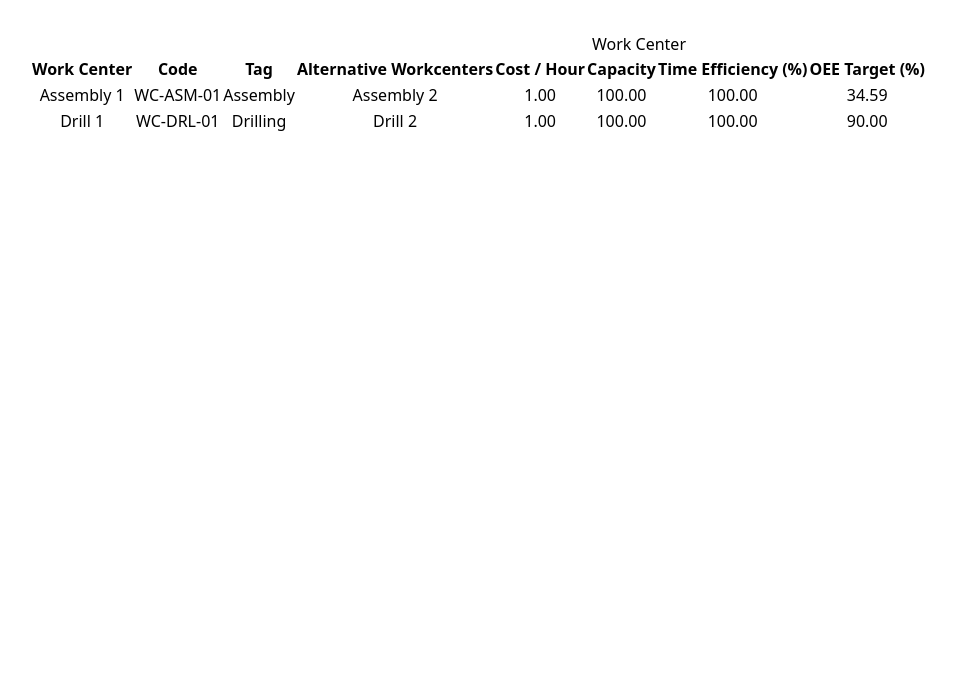
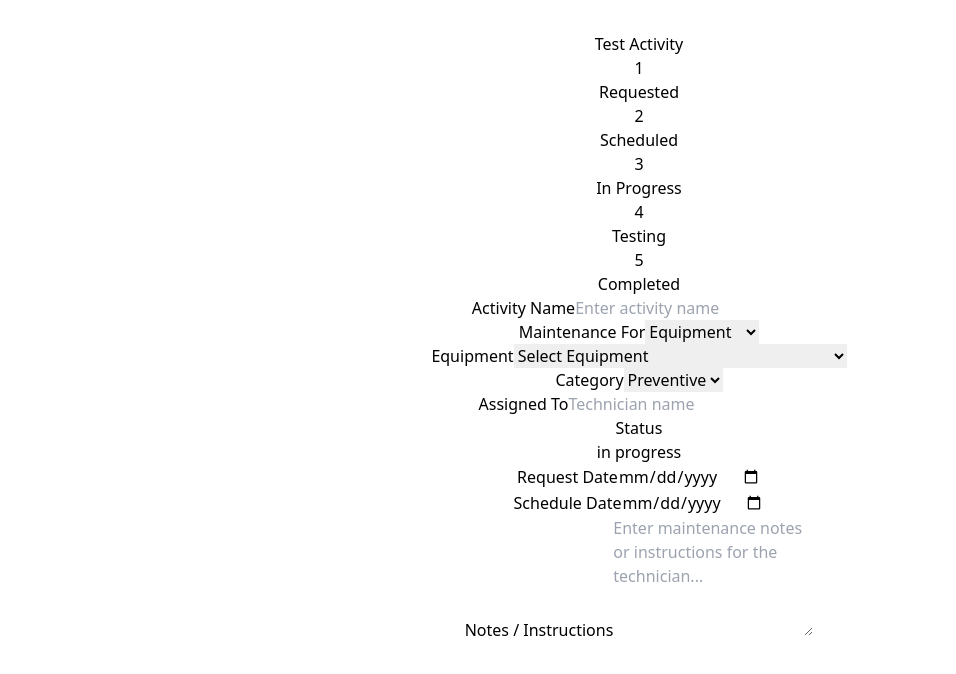
Before and after one commit to kenilp12/GearGuard-The-Ultimate-Maintenance-Tracker, a React app in the folder Frontend/GearGuard/: page / in a window 1280 px wide. Shown: the top 674 px of the page, without its empty margins (1-957 px from the left). Built offline with nearby package versions, Linux system fonts and the light colour scheme; the HTML template or start-up script is replaced by a standard one.

Commit message:
add testactivity

```diff
--- a/Frontend/GearGuard/src/App.jsx
+++ b/Frontend/GearGuard/src/App.jsx
@@ -7,6 +7,7 @@ import Signup from './pages/Signup'
 import Dashboard from './pages/Dashboard'
 import Testactivity from './Component/testactivity'
 import Workunit from './component/Workunit'
+import Team from './component/Team'
 
    function App() {
 
@@ -15,8 +16,9 @@ import Workunit from './component/Workunit'
       {/* // <Signin /> */}
       {/* <Signup /> */}
       {/* <Dashboard /> */}
-      {/* <Testactivity /> */}
-      <Workunit />
+       <Testactivity />
+        {/* <Workunit />  */}
+        {/* <Team /> */}
     </>
   );
 }
--- a/Frontend/GearGuard/src/component/Testactivity.jsx
+++ b/Frontend/GearGuard/src/component/Testactivity.jsx
@@ -8,25 +8,19 @@ const stages = [
   "Completed",
 ];
 
-// Sample equipment data
+// Sample equipment data for dropdown
 const equipmentData = [
   {
+    id: 1,
     equipmentName: "Samsung Monitor 15\"",
-    employee: "Tejas Modi",
-    department: "Admin",
     serialNumber: "MT/125/22778837",
-    technician: "Mitchell Admin",
-    equipmentCategory: "Monitors",
-    company: "My Company (San Francisco)"
+    displayName: "Samsung Monitor 15\" - MT/125/22778837"
   },
   {
+    id: 2,
     equipmentName: "Acer Laptop",
-    employee: "Bhaumik P",
-    department: "Technician",
     serialNumber: "MT/122/11112222",
-    technician: "Marc Demo",
-    equipmentCategory: "Computers",
-    company: "My Company (San Francisco)"
+    displayName: "Acer Laptop - MT/122/11112222"
   }
 ];
 
@@ -34,7 +28,7 @@ const TestActivity = () => {
   const [currentStage, setCurrentStage] = useState(2); // In Progress
   const [status, setStatus] = useState("in-progress");
   const [maintenanceFor, setMaintenanceFor] = useState("Equipment");
-  const [searchQuery, setSearchQuery] = useState("");
+  const [selectedEquipment, setSelectedEquipment] = useState("");
 
   return (
     <div className="p-6 bg-gray-100 min-h-screen">
@@ -43,65 +37,6 @@ const TestActivity = () => {
       <h1 className="text-2xl font-semibold text-gray-800 mb-6">
         Test Activity
       </h1>
-
-      {/* ================= EQUIPMENT SECTION ================= */}
-      <div className="bg-white p-6 rounded shadow mb-6">
-        {/* Header with New Button, Title, and Search */}
-        <div className="flex items-center justify-between mb-6">
-          <div className="flex items-center gap-4">
-            <button className="bg-blue-600 text-white px-5 py-2 rounded-lg hover:bg-blue-700 transition-colors">
-              New
-            </button>
-            <h2 className="text-xl font-semibold text-gray-800">Equipment</h2>
-          </div>
-
-          {/* Search Bar */}
-          <div className="relative flex-1 max-w-md ml-4">
-            <input
-              type="text"
-              value={searchQuery}
-              onChange={(e) => setSearchQuery(e.target.value)}
-              placeholder="Q Search"
-              className="w-full px-4 py-2 pr-10 border rounded-lg focus:outline-none focus:ring-2 focus:ring-blue-400"
-            />
-            <div className="absolute right-3 top-1/2 -translate-y-1/2">
-              <svg className="w-5 h-5 text-gray-400" fill="none" stroke="currentColor" viewBox="0 0 24 24">
-                <path strokeLinecap="round" strokeLinejoin="round" strokeWidth={2} d="M19 9l-7 7-7-7" />
-              </svg>
-            </div>
-          </div>
-        </div>
-
-        {/* Equipment Table */}
-        <div className="overflow-x-auto">
-          <table className="w-full text-sm text-left">
-            <thead className="bg-gray-50 text-gray-700 border-b">
-              <tr>
-                <th className="px-4 py-3 font-semibold">Equipment Name</th>
-                <th className="px-4 py-3 font-semibold">Employee</th>
-                <th className="px-4 py-3 font-semibold">Department</th>
-                <th className="px-4 py-3 font-semibold">Serial Number</th>
-                <th className="px-4 py-3 font-semibold">Technician</th>
-                <th className="px-4 py-3 font-semibold">Equipment Category</th>
-                <th className="px-4 py-3 font-semibold">Company</th>
-              </tr>
-            </thead>
-            <tbody>
-              {equipmentData.map((equipment, index) => (
-                <tr key={index} className="border-b hover:bg-gray-50 transition-colors">
-                  <td className="px-4 py-3 text-gray-800">{equipment.equipmentName}</td>
-                  <td className="px-4 py-3 text-gray-600">{equipment.employee}</td>
-                  <td className="px-4 py-3 text-gray-600">{equipment.department}</td>
-                  <td className="px-4 py-3 text-gray-600">{equipment.serialNumber}</td>
-                  <td className="px-4 py-3 text-gray-600">{equipment.technician}</td>
-                  <td className="px-4 py-3 text-gray-600">{equipment.equipmentCategory}</td>
-                  <td className="px-4 py-3 text-gray-600">{equipment.company}</td>
-                </tr>
-              ))}
-            </tbody>
-          </table>
-        </div>
-      </div>
 
       {/* ================= MAINTENANCE STAGES ================= */}
       <div className="bg-white p-6 rounded shadow mb-6">
@@ -183,11 +118,26 @@ const TestActivity = () => {
             <label className="text-sm text-gray-600">
               {maintenanceFor}
             </label>
-            <input
-              type="text"
-              className="w-full mt-1 p-2 border rounded"
-              placeholder={`Select ${maintenanceFor}`}
-            />
+            {maintenanceFor === "Equipment" ? (
+              <select
+                value={selectedEquipment}
+                onChange={(e) => setSelectedEquipment(e.target.value)}
+                className="w-full mt-1 p-2 border rounded"
+              >
+                <option value="">Select Equipment</option>
+                {equipmentData.map((equipment) => (
+                  <option key={equipment.id} value={equipment.id}>
+                    {equipment.displayName}
+                  </option>
+                ))}
+              </select>
+            ) : (
+              <input
+                type="text"
+                className="w-full mt-1 p-2 border rounded"
+                placeholder={`Select ${maintenanceFor}`}
+              />
+            )}
           </div>
 
           {/* Category */}
```
